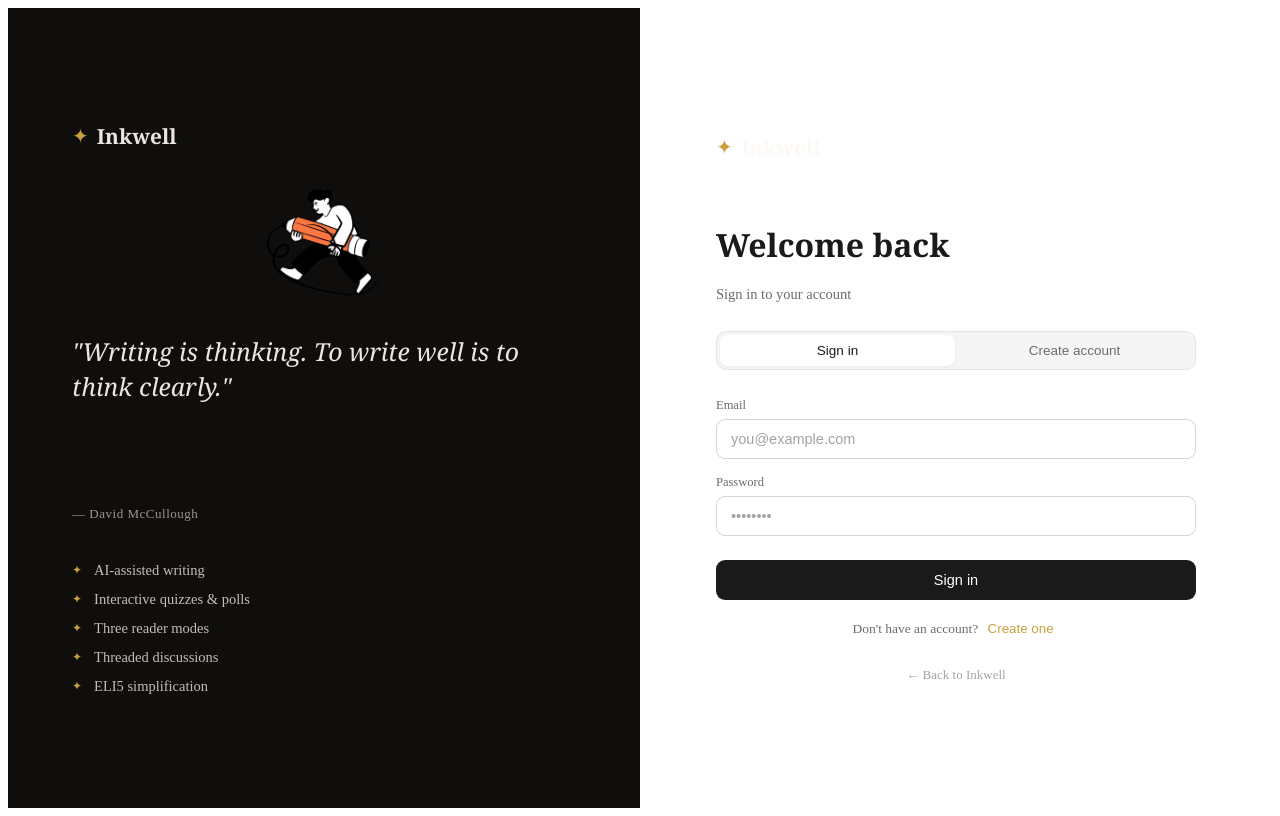
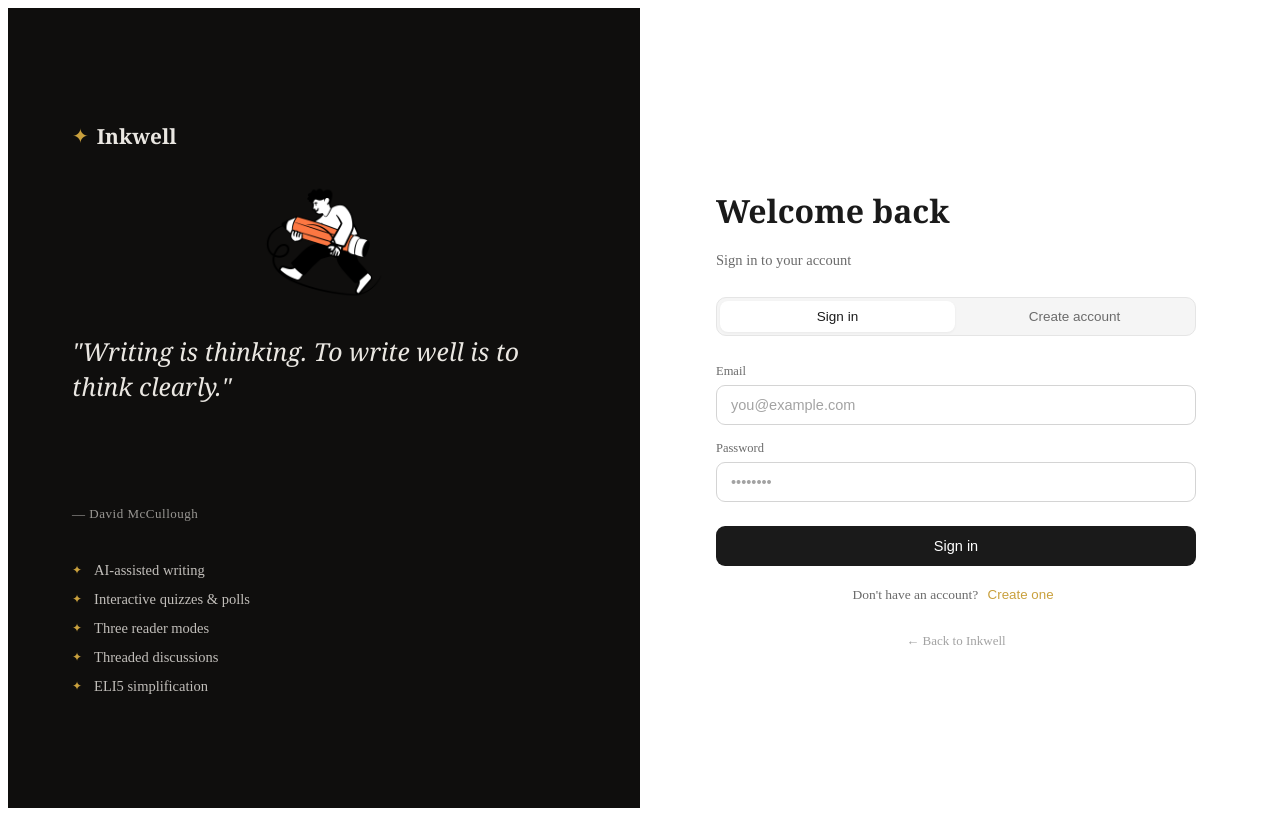
Before and after one commit to Heregaurav/inkwell, a React (Vite) app in the folder frontend/: page /auth in a window 1280 px wide. Built offline with nearby package versions, Linux system fonts and the light colour scheme; no server answers; the HTML template or start-up script is replaced by a standard one.

Commit message:
inkwell logo repeatition

```diff
--- a/frontend/src/pages/AuthPage.jsx
+++ b/frontend/src/pages/AuthPage.jsx
@@ -85,11 +85,6 @@ export default function AuthPage() {
 
       {/* Form Panel */}
       <div className={styles.panel}>
-        <div className={styles.brand}>
-          <span className={styles.brandMark}>✦</span>
-          <span className={styles.brandName}>Inkwell</span>
-        </div>
-
         <h1 className={styles.heading}>{mode === 'login' ? 'Welcome back' : 'Start writing'}</h1>
         <p className={styles.sub}>{mode === 'login' ? 'Sign in to your account' : 'Create a free account'}</p>
 
```
